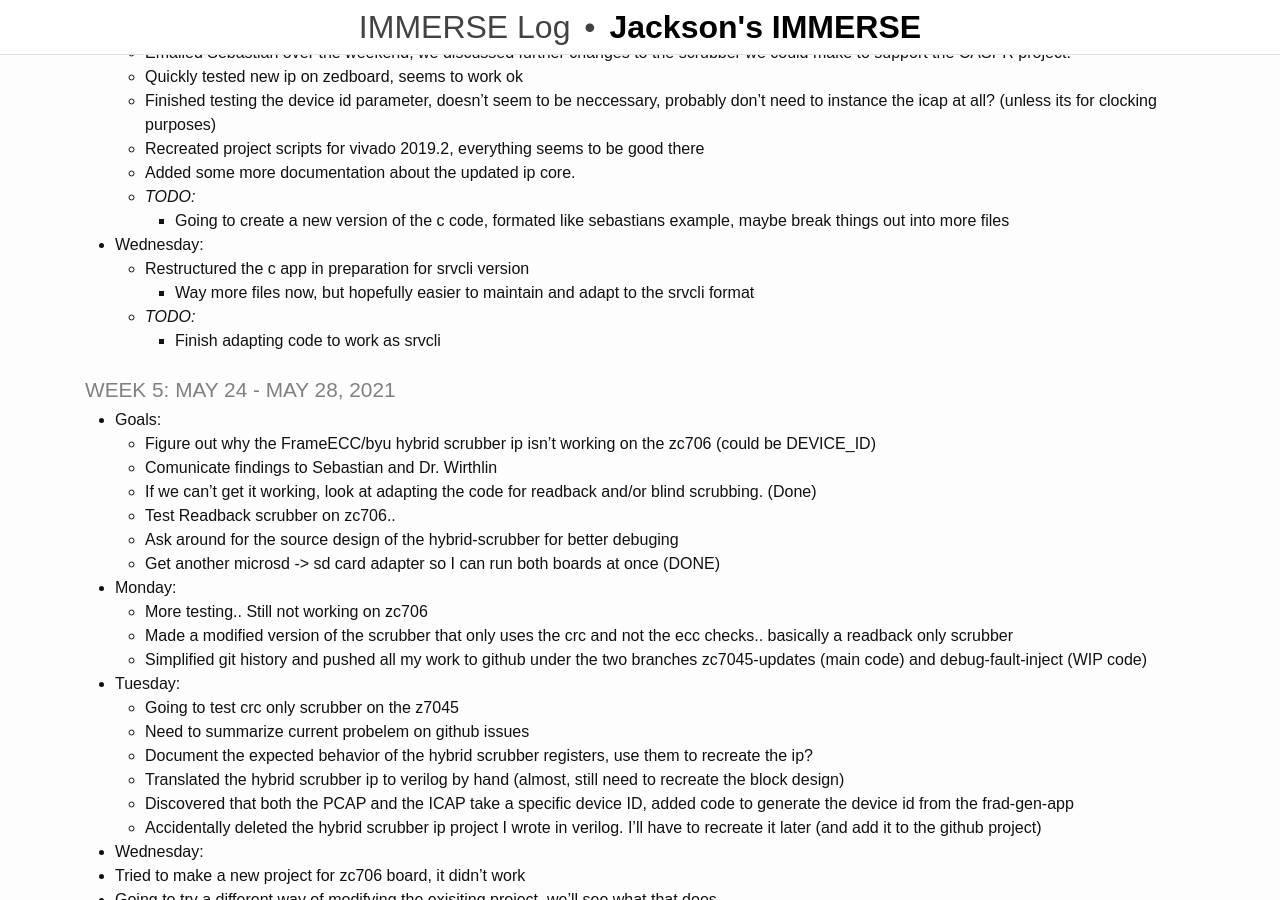
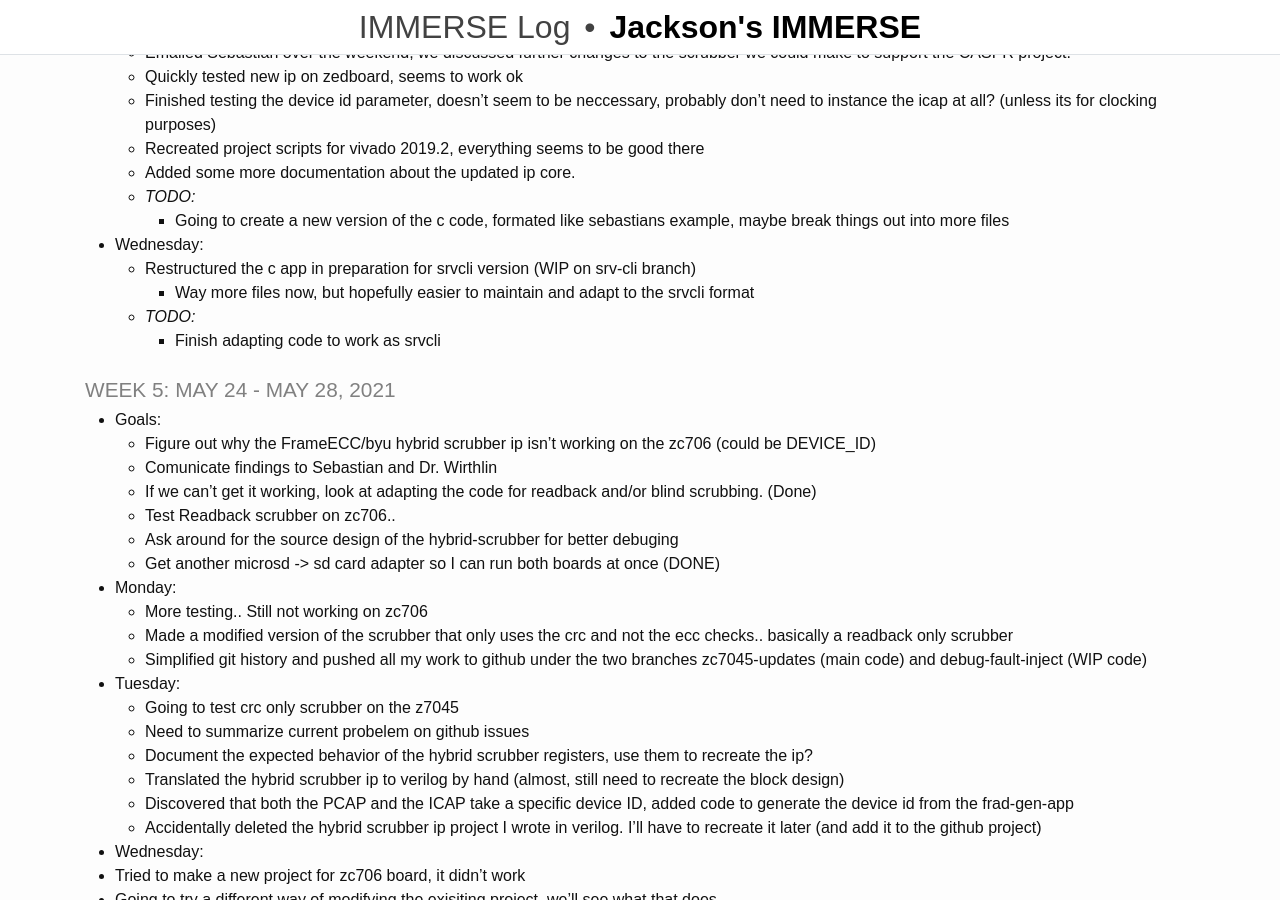
Before and after one commit to rjsmith1999/IMMERSE, a Jekyll site: the page built from _pages/log.md, in a window 1280 px wide and 900 px high, scrolled down 449 px. Built offline with Jekyll 4.4.1, drawn with Linux system fonts in a browser that asks for light colours.

Commit message:
Update Log

```diff
--- a/_pages/log.md
+++ b/_pages/log.md
@@ -30,7 +30,7 @@ title: IMMERSE Log
     - Going to create a new version of the c code, formated like sebastians example, maybe break things out into more files
 
 * **Wednesday**:
-  - Restructured the c app in preparation for srvcli version
+  - Restructured the c app in preparation for srvcli version (WIP on srv-cli branch)
     - Way more files now, but hopefully easier to maintain and adapt to the srvcli format
   - _TODO:_
     - Finish adapting code to work as srvcli
```
